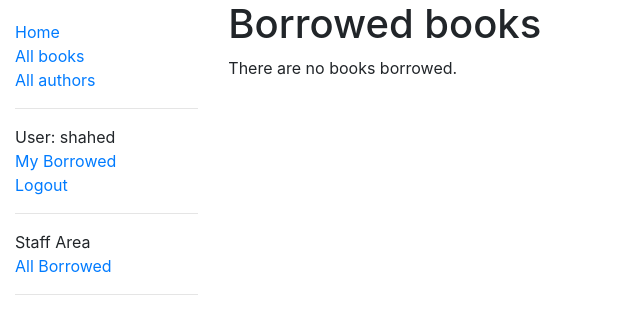
After one commit to shahedex/django_locallibrary_management, a Django app: page /catalog/mybooks/ in a window 1280 px wide. The commit adds this page. Shown: the top 334 px of the page, without its empty margins (0-640 px from the left). Run offline with Django 3.2, Linux system fonts and the light colour scheme; a user stored in the database is signed in; data comes from the database, SQL or seed files in the repository; both versions use the stored data as it was after the commit; some libraries are stand-ins or nearby versions.

Commit message:
added PermissionMixin for staffs only work

```diff
--- a/catalog/admin.py
+++ b/catalog/admin.py
@@ -39,7 +39,7 @@ class BookAdmin(admin.ModelAdmin):
 
 @admin.register(BookInstance)
 class BookInstanceAdmin(admin.ModelAdmin):
-    list_display = ('id', 'book', 'status', 'due_back')
+    list_display = ('id', 'book', 'status', 'borrower', 'due_back')
     list_filter = ('status', 'due_back')
 
     fieldsets = (
@@ -47,6 +47,6 @@ class BookInstanceAdmin(admin.ModelAdmin):
             'fields': ('book', 'imprint', 'id')
         }),
         ('Availability', {
-            'fields': ('status', 'due_back')
+            'fields': ('status', 'due_back', 'borrower')
         }),
     )
--- a/catalog/models.py
+++ b/catalog/models.py
@@ -84,8 +84,10 @@ class BookInstance(models.Model):
     )
 
     borrower = models.ForeignKey(User, on_delete=models.SET_NULL, null=True, blank=True)
+
     class Meta:
         ordering = ['due_back']
+        permissions = (('can_mark_returned', 'Set book as returned'),)
 
     def __str__(self):
         """String for representing the Model object"""
--- a/catalog/templates/base_generic.html
+++ b/catalog/templates/base_generic.html
@@ -25,13 +25,23 @@
             <li><a href="{% url 'index' %}">Home</a></li>
             <li><a href="{% url 'books' %}">All books</a></li>
             <li><a href="{% url 'authors' %}">All authors</a></li>
-
-            {% if user.is_authenticated %}
+            <hr>
+            {% if user.is_authenticated and user.is_staff %}
               <li>User: {{ user.get_username }}</li>
+              <li><a href="{% url 'my-borrowed' %}">My Borrowed</a></li>
+              <li><a href="{% url 'logout'%}?next={{request.path}}">Logout</a></li>
+              <hr>
+              <li>Staff Area</li>
+              <li><a href="{% url 'all-borrowed' %}">All Borrowed</a></li>
+            {% elif user.is_authenticated %}
+              <li>User: {{ user.get_username }}</li>
+              <li><a href="{% url 'my-borrowed' %}">My Borrowed</a></li>
               <li><a href="{% url 'logout'%}?next={{request.path}}">Logout</a></li>
             {% else %}
               <li><a href="{% url 'login'%}?next={{request.path}}">Login</a></li>
             {% endif %}
+            <hr>
+
           </ul>
 
           {% endblock %}
--- /dev/null
+++ b/catalog/templates/bookinstance_list_borrowed_user.html
@@ -0,0 +1,19 @@
+{% extends "base_generic.html" %}
+
+{% block content %}
+    <h1>Borrowed books</h1>
+
+    {% if bookinstance_list %}
+    <ul>
+
+      {% for bookinst in bookinstance_list %}
+      <li class="{% if bookinst.is_overdue %}text-danger{% endif %}">
+        <a href="{% url 'book-detail' bookinst.book.pk %}">{{bookinst.book.title}}</a> ({{ bookinst.due_back }})
+      </li>
+      {% endfor %}
+    </ul>
+
+    {% else %}
+      <p>There are no books borrowed.</p>
+    {% endif %}
+{% endblock %}
--- a/catalog/urls.py
+++ b/catalog/urls.py
@@ -7,4 +7,6 @@ urlpatterns = [
     path('book/<int:pk>', views.BookDetailView.as_view(), name='book-detail'),
     path('authors/', views.AuthorListView.as_view(), name='authors'),
     path('author/<int:pk>', views.AuthorDetailsView.as_view(), name='author-detail'),
+    path('mybooks/', views.LoanedBooksByUserListView.as_view(), name='my-borrowed'),
+    path('borrowed/', views.AllBorrowedBookListView.as_view(), name='all-borrowed'),
 ]
--- a/catalog/views.py
+++ b/catalog/views.py
@@ -1,6 +1,8 @@
 from django.shortcuts import render
 from catalog.models import Book, Author, BookInstance, Genre
 from django.views import generic
+from django.contrib.auth.mixins import LoginRequiredMixin
+from django.contrib.auth.mixins import PermissionRequiredMixin
 
 
 def index(request):
@@ -62,3 +64,24 @@ class AuthorListView(generic.ListView):
 class AuthorDetailsView(generic.DetailView):
     model = Author
     template_name = 'author_detail.html'
+
+
+class LoanedBooksByUserListView(LoginRequiredMixin, generic.ListView):
+    """Generic class based view listing books on loan to current user"""
+    model = BookInstance
+    template_name = 'bookinstance_list_borrowed_user.html'
+    paginate_by = 10
+
+    def get_queryset(self):
+        return BookInstance.objects.filter(borrower=self.request.user).filter(status__exact='o').order_by('due_back')
+
+
+class AllBorrowedBookListView(PermissionRequiredMixin, generic.ListView):
+    permission_required = 'catalog.can_mark_returned'
+    model = BookInstance
+    context_object_name = 'all_borrowed'
+    template_name = 'all_borrowed_books.html'
+    paginate_by = 10
+
+    def get_queryset(self):
+        return BookInstance.objects.filter(status__exact='o').order_by('due_back')
```
Also changed, not shown: catalog/templates/all_borrowed_books.html (added, +19 -0 lines), catalog/migrations/0004_auto_20190718_0231.py (added), db.sqlite3.
